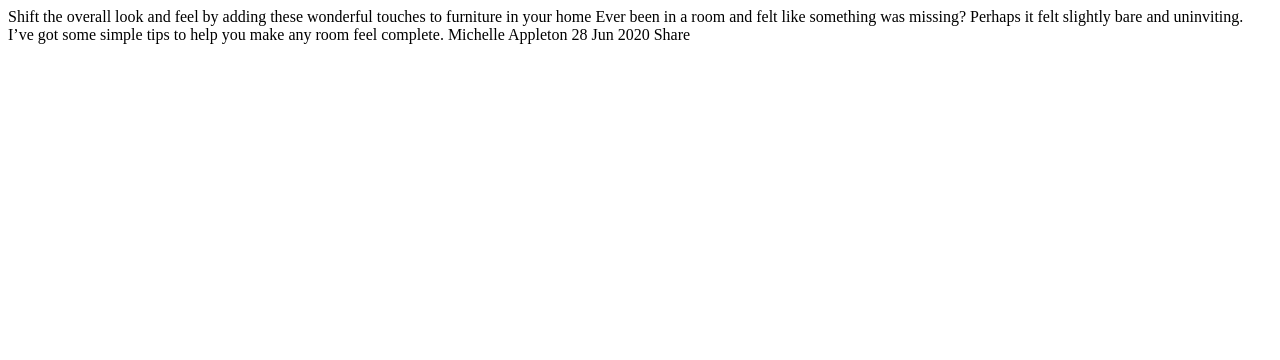
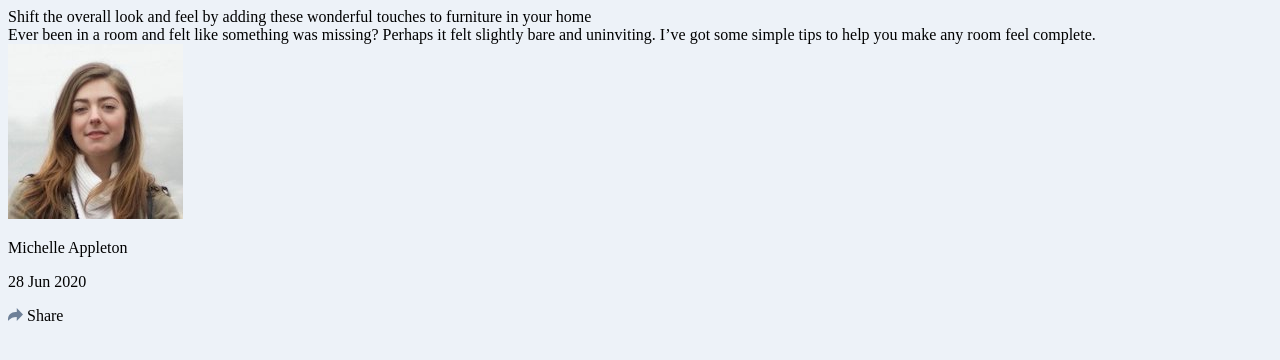
Before and after one commit to mvassaramo/article-preview-component, a plain HTML site: page index.html in a window 1280 px wide. Drawn offline with Linux system fonts and the light colour scheme.

Commit message:
Add basic layout and background colour

```diff
--- a/index.html
+++ b/index.html
@@ -15,18 +15,38 @@
   <link rel="stylesheet" type="text/css" href="./styles/main.css" />
 
 </head>
-<body>
+<body class="main-body">
 
-  Shift the overall look and feel by adding these wonderful
-  touches to furniture in your home
+  <div class="component-container">
+    <div class="image">
 
-  Ever been in a room and felt like something was missing? Perhaps
-  it felt slightly bare and uninviting. I’ve got some simple tips
-  to help you make any room feel complete.
+    </div>
+    <div class="content">
+      <div class="header">
+        Shift the overall look and feel by adding these wonderful
+        touches to furniture in your home
+      </div>
+      <div class="main-text">
+        Ever been in a room and felt like something was missing? Perhaps
+        it felt slightly bare and uninviting. I’ve got some simple tips
+        to help you make any room feel complete.
+      </div>
+      <div class="footer">
+        <img class="author-image" alt="author image" src="./images/avatar-michelle.jpg">
+        <div>
+          <p class="author-name">
+            Michelle Appleton
+          </p>
+          <p class="publishing-date">
+            28 Jun 2020
+          </p>
+        </div>
+        <img class="share-icon" alt="share icon" src="./images/icon-share.svg">
+        Share
+      </div>
+    </div>
+  </div>
 
-  Michelle Appleton
-  28 Jun 2020
 
-  Share
 </body>
 </html>
--- a/styles/main.css
+++ b/styles/main.css
@@ -0,0 +1,4 @@
+
+.main-body {
+  background-color: rgb(237, 242, 248);
+}
```
